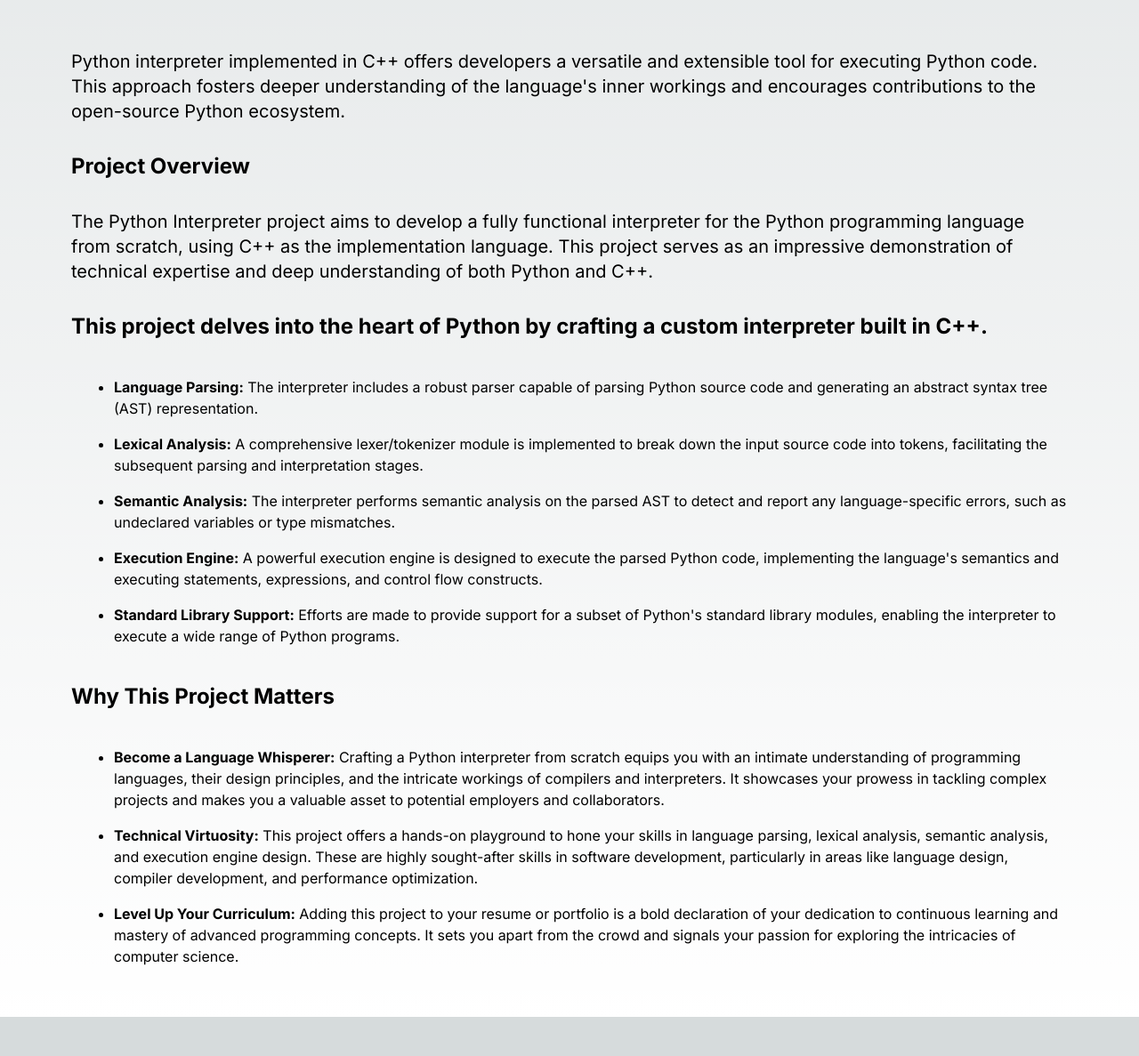
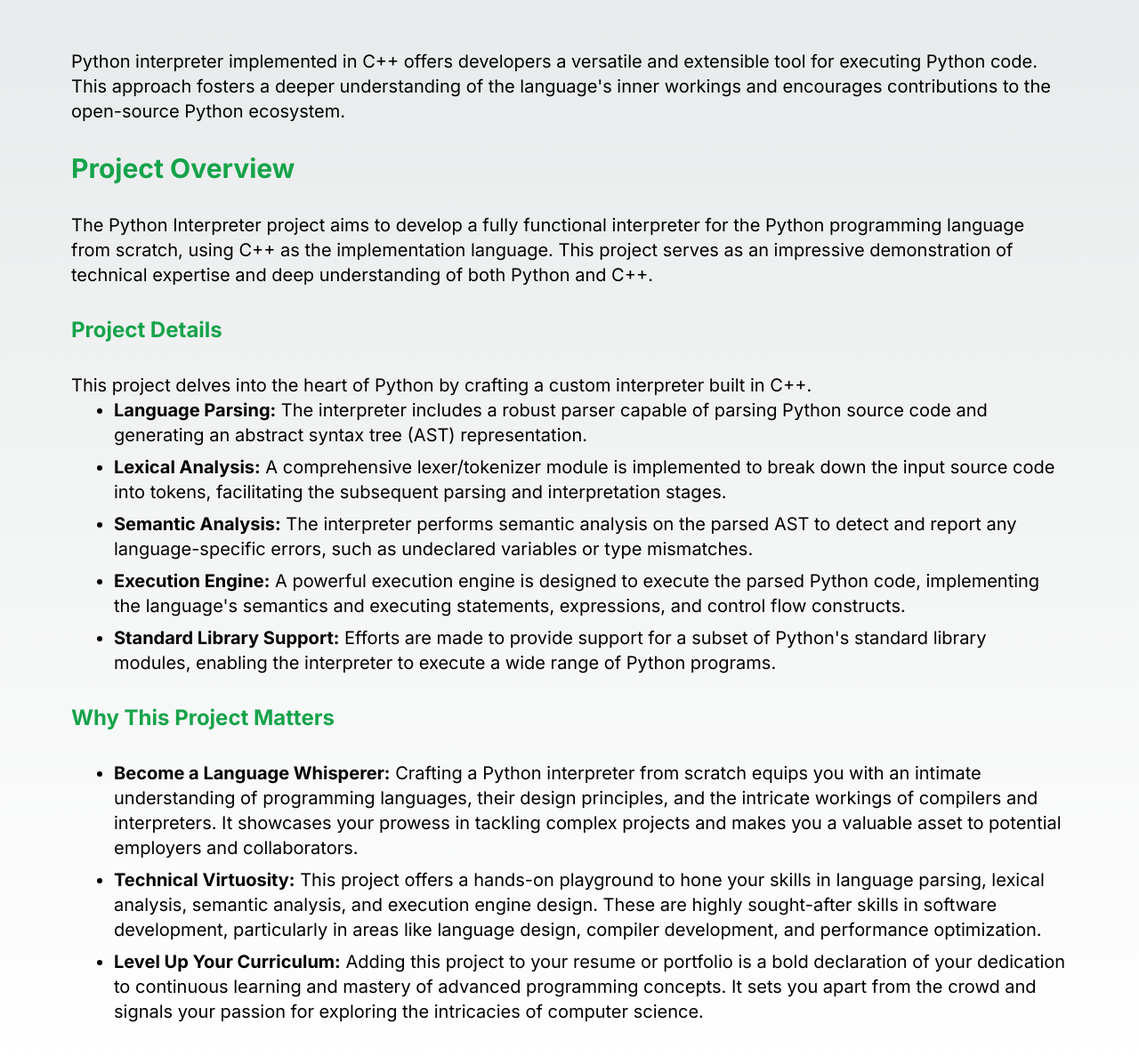
Before and after one commit to elif1906/pycimen-web, a Next.js app: page / in a window 1280 px wide. Shown: the part 912-2099 px from the top of the page at 89% size. Before the commit the page ends 2055 px from the top, so only its background shows below. Built offline with nearby package versions, Linux system fonts and the light colour scheme.

Commit message:
modified page.tsx

```diff
--- a/src/app/page.tsx
+++ b/src/app/page.tsx
@@ -42,30 +42,32 @@ const Home = () => {
         </div>
       </div>
       <section id="more" className="px-4 md:px-20 py-8 md:py-12 flex-grow">
-        <p className="text-lg md:text-xl">
-          Python interpreter implemented in C++ offers developers a versatile and extensible tool for executing Python code. This approach fosters deeper understanding of the language&apos;s inner workings and encourages contributions to the open-source Python ecosystem.
+        <p className="text-lg md:text-xl leading-relaxed">
+          Python interpreter implemented in C++ offers developers a versatile and extensible tool for executing Python code. This approach fosters a deeper understanding of the language&apos;s inner workings and encourages contributions to the open-source Python ecosystem.
         </p>
-        <h2 className="py-4 md:py-8 text-xl md:text-2xl font-bold">Project Overview</h2>
-        <p className="text-lg md:text-xl">
+        <h2 className="py-4 md:py-8 text-2xl md:text-3xl font-bold text-green-600">Project Overview</h2>
+        <p className="text-lg md:text-xl leading-relaxed">
           The Python Interpreter project aims to develop a fully functional interpreter for the Python programming language from scratch, using C++ as the implementation language. This project serves as an impressive demonstration of technical expertise and deep understanding of both Python and C++.
         </p>
-        <p className="py-4 md:py-8 text-xl md:text-2xl font-bold">This project delves into the heart of Python by crafting a custom interpreter built in C++.</p>
-        <ul className="pl-8 md:pl-12 list-disc">
-          <li className="py-2"><b>Language Parsing:</b> The interpreter includes a robust parser capable of parsing Python source code and generating an abstract syntax tree (AST) representation.</li>
-          <li className="py-2"><b>Lexical Analysis:</b> A comprehensive lexer/tokenizer module is implemented to break down the input source code into tokens, facilitating the subsequent parsing and interpretation stages.</li>
-          <li className="py-2"><b>Semantic Analysis:</b> The interpreter performs semantic analysis on the parsed AST to detect and report any
+        <h3 className="py-4 md:py-8 text-xl md:text-2xl font-bold text-green-600">Project Details</h3>
+        <p className="text-lg md:text-xl leading-relaxed">
+          This project delves into the heart of Python by crafting a custom interpreter built in C++.
+        </p>
+        <ul className="pl-8 md:pl-12 list-disc space-y-2 text-lg md:text-xl leading-relaxed">
+          <li><b>Language Parsing:</b> The interpreter includes a robust parser capable of parsing Python source code and generating an abstract syntax tree (AST) representation.</li>
+          <li><b>Lexical Analysis:</b> A comprehensive lexer/tokenizer module is implemented to break down the input source code into tokens, facilitating the subsequent parsing and interpretation stages.</li>
+          <li><b>Semantic Analysis:</b> The interpreter performs semantic analysis on the parsed AST to detect and report any language-specific errors, such as undeclared variables or type mismatches.</li>
+          <li><b>Execution Engine:</b> A powerful execution engine is designed to execute the parsed Python code, implementing the language&apos;s semantics and executing statements, expressions, and control flow constructs.</li>
+          <li><b>Standard Library Support:</b> Efforts are made to provide support for a subset of Python&apos;s standard library modules, enabling the interpreter to execute a wide range of Python programs.</li>
+        </ul>
+        <h3 className="py-4 md:py-8 text-xl md:text-2xl font-bold text-green-600">Why This Project Matters</h3>
+        <ul className="pl-8 md:pl-12 list-disc space-y-2 text-lg md:text-xl leading-relaxed">
+          <li><b>Become a Language Whisperer:</b> Crafting a Python interpreter from scratch equips you with an intimate understanding of programming languages, their design principles, and the intricate workings of compilers and interpreters. It showcases your prowess in tackling complex projects and makes you a valuable asset to potential employers and collaborators.</li>
+          <li><b>Technical Virtuosity:</b> This project offers a hands-on playground to hone your skills in language parsing, lexical analysis, semantic analysis, and execution engine design. These are highly sought-after skills in software development, particularly in areas like language design, compiler development, and performance optimization.</li>
+          <li><b>Level Up Your Curriculum:</b> Adding this project to your resume or portfolio is a bold declaration of your dedication to continuous learning and mastery of advanced programming concepts. It sets you apart from the crowd and signals your passion for exploring the intricacies of computer science.</li>
+        </ul>
+</section>
 
- language-specific errors, such as undeclared variables or type mismatches.</li>
-          <li className="py-2"><b>Execution Engine:</b> A powerful execution engine is designed to execute the parsed Python code, implementing the language&apos;s semantics and executing statements, expressions, and control flow constructs.</li>
-          <li className="py-2"><b>Standard Library Support:</b> Efforts are made to provide support for a subset of Python&apos;s standard library modules, enabling the interpreter to execute a wide range of Python programs.</li>
-        </ul>
-        <p className="py-4 md:py-8 text-xl md:text-2xl font-bold">Why This Project Matters</p>
-        <ul className="pl-8 md:pl-12 list-disc">
-          <li className="py-2"><b>Become a Language Whisperer:</b> Crafting a Python interpreter from scratch equips you with an intimate understanding of programming languages, their design principles, and the intricate workings of compilers and interpreters. It showcases your prowess in tackling complex projects and makes you a valuable asset to potential employers and collaborators.</li>
-          <li className="py-2"><b>Technical Virtuosity:</b> This project offers a hands-on playground to hone your skills in language parsing, lexical analysis, semantic analysis, and execution engine design. These are highly sought-after skills in software development, particularly in areas like language design, compiler development, and performance optimization.</li>
-          <li className="py-2"><b>Level Up Your Curriculum:</b> Adding this project to your resume or portfolio is a bold declaration of your dedication to continuous learning and mastery of advanced programming concepts. It sets you apart from the crowd and signals your passion for exploring the intricacies of computer science.</li>
-        </ul>
-      </section>
     </div>
   );
 };
```
